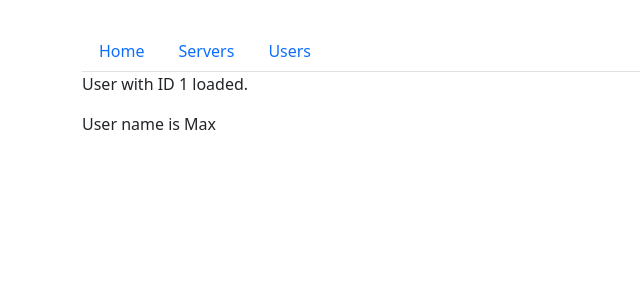
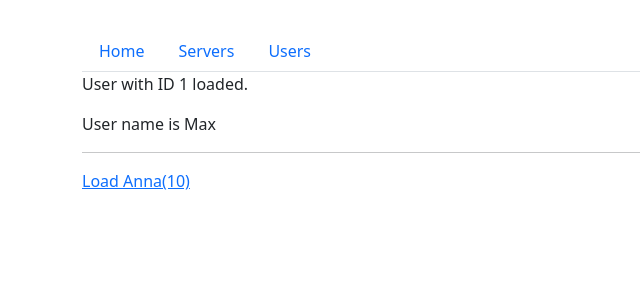
Before and after one commit to vishal-08/my-first-app, an Angular app: page /users/1/Max in a window 1280 px wide. Shown: the top 300 px of the page, without its empty margins (0-640 px from the left). Built offline with nearby package versions, Linux system fonts and the light colour scheme.

Commit message:
fetching route parameter reactively

```diff
--- a/src/app/users/user/user.component.html
+++ b/src/app/users/user/user.component.html
@@ -1,2 +1,4 @@
 <p>User with ID {{ user.id }} loaded.</p>
 <p>User name is {{user.name}}</p>
+<hr>
+<a [routerLink] = "['/users', 10, 'Anna']">Load Anna(10)</a>
--- a/src/app/users/user/user.component.ts
+++ b/src/app/users/user/user.component.ts
@@ -1,5 +1,5 @@
 import { Component, OnInit } from '@angular/core';
-import { ActivatedRoute } from '@angular/router';
+import { ActivatedRoute, Params } from '@angular/router';
 
 @Component({
   selector: 'app-user',
@@ -16,6 +16,10 @@
       id : this.route.snapshot.params['id'],
       name :this.route.snapshot.params['name']
     }
+    this.route.params.subscribe((param : Params) => {
+      this.user.id = param['id'],
+      this.user.name = param['name']
+    })
   }
 
 }
```
